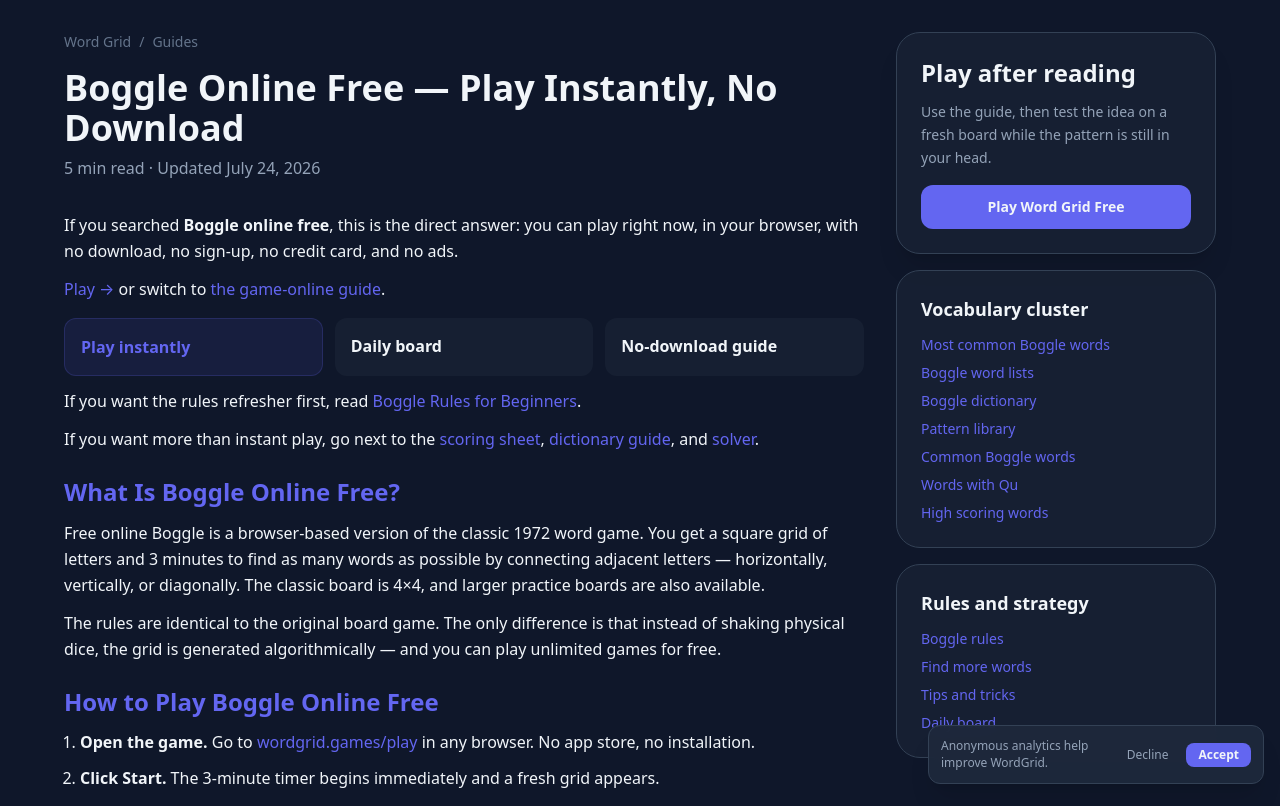
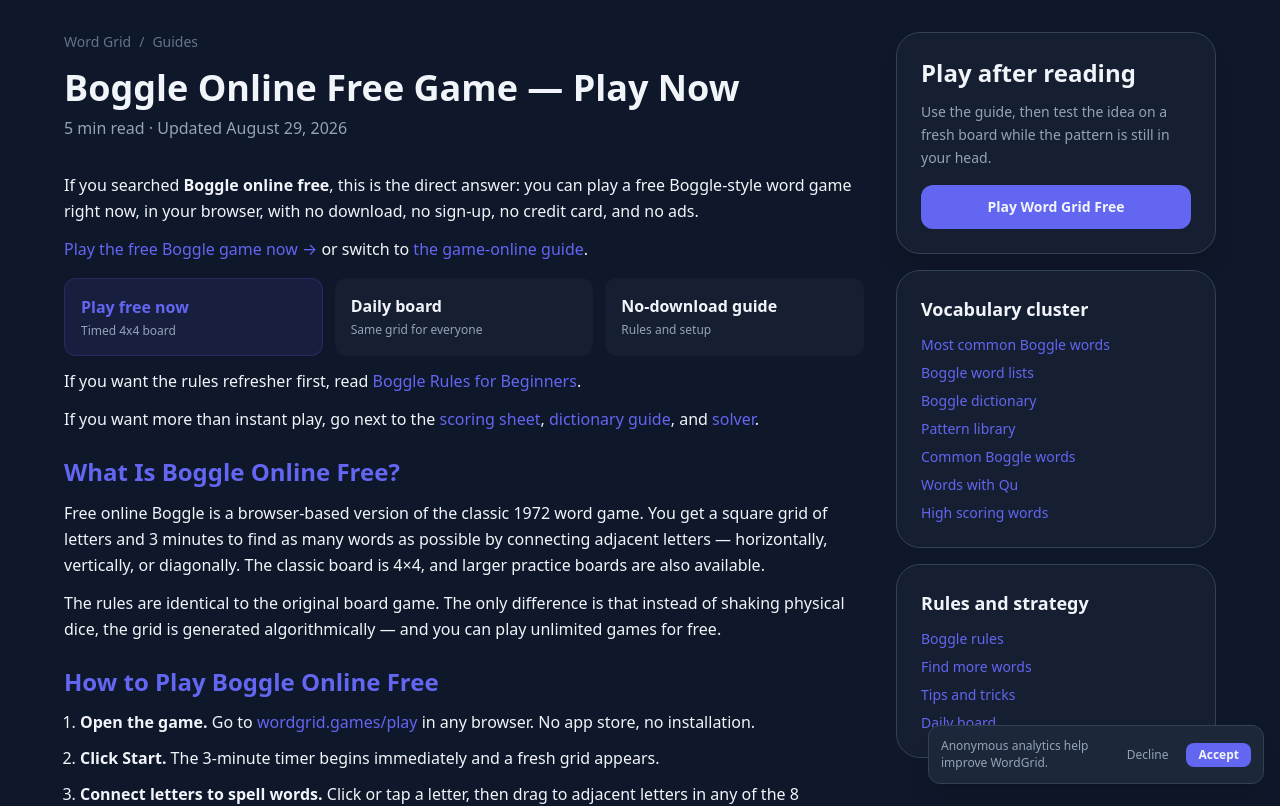
Before and after one commit to aieasygames-alt/wordgrid, a Next.js app: page /guides/boggle-online-free in a window 1280 px wide. Shown: the top 806 px of the page. Built offline with nearby package versions, Linux system fonts and the light colour scheme.

Commit message:
Tune SEO titles for CTR

```diff
--- a/src/app/HomeClient.tsx
+++ b/src/app/HomeClient.tsx
@@ -85,12 +85,13 @@
         <div className="grid gap-6 lg:grid-cols-[minmax(0,1fr)_560px] lg:items-start">
           <div className="text-center lg:text-left">
             <h1 className="text-3xl sm:text-4xl font-bold tracking-tight mb-3">
-              WordGrid: Free Online Word Grid Game
+              Free Word Grid Game Online
             </h1>
             <p className="text-base text-text-muted max-w-lg mx-auto lg:mx-0 mb-4">
               Play WordGrid instantly in your browser. Connect adjacent letters
-              on Boggle-style 4x4 boards, chase longer words, and choose Daily,
-              timed, or untimed Zen play. No download, no sign-up.
+              on Boggle-style 4x4 boards, chase longer words, and choose a
+              Daily word puzzle, timed brain game, or untimed Zen practice. No
+              download, no sign-up.
             </p>
             <div className="grid grid-cols-2 gap-3 sm:grid-cols-4">
               {primaryEntrances.map((entry) => (
--- a/src/app/daily/DailyClient.tsx
+++ b/src/app/daily/DailyClient.tsx
@@ -141,12 +141,12 @@
             WordGrid
           </a>
           <h1 className="mt-1 text-3xl sm:text-4xl font-bold tracking-tight">
-            Daily Word Grid Puzzle — {today}
+            Daily Word Grid Puzzle — Today's Word Guessing Game
           </h1>
           <p className="mt-3 text-sm sm:text-base text-text-muted max-w-2xl mx-auto leading-relaxed">
-            Play today&apos;s free 4x4 WordGrid board. Everyone gets the same
-            Boggle-style puzzle and the same 3-minute timer, so your score is
-            easy to compare and review.
+            Play today&apos;s free 4x4 WordGrid board for {today}. Everyone gets
+            the same Boggle-style word guessing game and the same 3-minute
+            timer, so your score is easy to compare and review.
           </p>
           <div className="mt-4 flex flex-wrap justify-center gap-2 text-xs">
             {entryLinks.map((entry) => (
--- a/src/app/daily/page.tsx
+++ b/src/app/daily/page.tsx
@@ -4,22 +4,23 @@
 const BASE_URL = "https://wordgrid.games";
 
 export const metadata: Metadata = {
-  title: "Daily Word Grid Puzzle - Play Today's Free Boggle-Style Board",
+  title: "Daily Word Grid Puzzle — Today's Free Word Guessing Game",
   description:
-    "Play today's free WordGrid Daily puzzle. Everyone gets the same Boggle-style 4x4 board, a 3-minute timer, streak tracking, and a fresh challenge every day.",
+    "Play today's free daily word guessing game. Connect letters in one shared 4x4 word grid puzzle with a 3-minute timer and streak tracking.",
   alternates: { canonical: "/daily" },
   keywords: [
     "daily word grid",
     "daily word puzzle",
+    "daily word guessing game",
     "daily boggle",
     "daily boggle puzzle",
     "word grid daily",
     "free daily word game",
   ],
   openGraph: {
-    title: "Daily Word Grid Puzzle - Play Today's Free Boggle-Style Board",
+    title: "Daily Word Grid Puzzle — Today's Free Word Guessing Game",
     description:
-      "Today's daily word grid puzzle. Same grid for everyone, 3-minute timer, streak tracking, and a fresh board every day.",
+      "Today's daily word guessing game. Same word grid for everyone, 3-minute timer, streak tracking, and a fresh board every day.",
   },
 };
 
@@ -35,7 +36,7 @@
     playMode: ["SinglePlayer"],
     isAccessibleForFree: true,
     description:
-      "A free daily word grid puzzle with one shared Boggle-style 4x4 board, a 3-minute timer, streak tracking, and a new challenge every day.",
+      "A free daily word guessing game with one shared Boggle-style 4x4 board, a 3-minute timer, streak tracking, and a new word grid puzzle every day.",
     offers: {
       "@type": "Offer",
       price: "0",
--- a/src/app/guides/boggle-online-free/page.tsx
+++ b/src/app/guides/boggle-online-free/page.tsx
@@ -3,9 +3,9 @@
 import { GuideDesktopShell } from "@/components/GuideDesktopShell";
 
 export const metadata: Metadata = {
-  title: "Boggle Online Free — Play Instantly, No Download",
+  title: "Boggle Online Free Game — Play Now, No Download",
   description:
-    "Play Boggle online free in your browser. No download, no sign-up, no ads. Try classic 3-minute rounds, Daily boards, and larger practice grids.",
+    "Play a free Boggle online game instantly. No download, no sign-up, no ads. Try classic 3-minute rounds, Daily boards, and larger practice grids.",
   alternates: { canonical: "/guides/boggle-online-free" },
   keywords: [
     "boggle online free", "boggle online free game", "free boggle online",
@@ -13,9 +13,9 @@
     "boggle online free no sign up", "boggle free online game",
   ],
   openGraph: {
-    title: "Boggle Online Free — Play Instantly, No Download Required",
+    title: "Boggle Online Free Game — Play Now, No Download",
     description:
-      "Classic Boggle gameplay, free in your browser. Standard and larger practice grids, 3-minute timer. No download, no sign-up, no ads.",
+      "Classic Boggle gameplay, free in your browser. Play now with a 3-minute timer, Daily board, and larger practice grids.",
   },
 };
 
@@ -24,13 +24,13 @@
 const articleSchema = {
   "@context": "https://schema.org",
   "@type": "Article",
-  headline: "Boggle Online Free — Play Instantly, No Download",
+  headline: "Boggle Online Free Game — Play Now, No Download",
   description:
     "How to play Boggle online for free with no download or sign-up. Classic word puzzle in your browser.",
   author: { "@type": "Organization", name: "WordGrid" },
   publisher: { "@type": "Organization", name: "WordGrid" },
   datePublished: "2026-06-28",
-  dateModified: "2026-08-05",
+  dateModified: "2026-08-29",
   mainEntityOfPage: `${BASE_URL}/guides/boggle-online-free/`,
 };
 
@@ -115,21 +115,22 @@
             <Link href="/guides/" className="hover:text-text">Guides</Link>
           </nav>
           <h1 className="text-4xl font-bold mb-2">
-            Boggle Online Free — Play Instantly, No Download
+            Boggle Online Free Game — Play Now
           </h1>
-          <p className="text-text-muted">5 min read &middot; Updated July 24, 2026</p>
+          <p className="text-text-muted">5 min read &middot; Updated August 29, 2026</p>
         </header>
 
         <div className="space-y-6 text-text">
           <section>
             <p className="leading-relaxed">
               If you searched <strong>Boggle online free</strong>, this is the
-              direct answer: you can play right now, in your browser, with no
-              download, no sign-up, no credit card, and no ads.
+              direct answer: you can play a free Boggle-style word game right
+              now, in your browser, with no download, no sign-up, no credit
+              card, and no ads.
             </p>
             <p className="leading-relaxed mt-3">
               <Link href="/play" className="text-primary hover:underline">
-                Play →
+                Play the free Boggle game now →
               </Link>{" "}
               or switch to{" "}
               <Link href="/guides/boggle-game-online" className="text-primary hover:underline">
@@ -139,13 +140,22 @@
             </p>
             <div className="mt-4 grid gap-3 sm:grid-cols-3">
               <Link href="/play" className="rounded-xl border border-primary/20 bg-primary/10 p-4 font-semibold text-primary hover:bg-primary/15 transition">
-                Play instantly
+                Play free now
+                <span className="mt-1 block text-xs font-normal text-text-muted">
+                  Timed 4x4 board
+                </span>
               </Link>
               <Link href="/daily" className="rounded-xl bg-surface/50 p-4 font-semibold hover:bg-surface transition">
                 Daily board
+                <span className="mt-1 block text-xs font-normal text-text-muted">
+                  Same grid for everyone
+                </span>
               </Link>
               <Link href="/guides/play-boggle-online-free" className="rounded-xl bg-surface/50 p-4 font-semibold hover:bg-surface transition">
                 No-download guide
+                <span className="mt-1 block text-xs font-normal text-text-muted">
+                  Rules and setup
+                </span>
               </Link>
             </div>
             <p className="leading-relaxed mt-3">
--- a/src/app/play/page.tsx
+++ b/src/app/play/page.tsx
@@ -4,19 +4,20 @@
 const BASE_URL = "https://wordgrid.games";
 
 export const metadata: Metadata = {
-  title: "Play Word Grid Online Free - Instant 4x4, 5x5, 6x6 Game",
+  title: "Play Word Grid Online Free — Timed Boggle Brain Game",
   description:
-    "Play word grid online free instantly. No download or sign-up. Connect letters in 4x4, 5x5, or 6x6 Boggle-style grids with timed or Zen mode.",
+    "Play a timed Boggle-style brain game online free. Connect letters in 4x4, 5x5, or 6x6 word grids with no download or sign-up.",
   alternates: { canonical: "/play" },
   keywords: [
     "play boggle online free", "play boggle online", "boggle online free",
     "free boggle online", "play free boggle", "boggle game online",
     "word grid online", "word grid puzzle", "word grid game",
+    "boggle timed game", "brain games word grid game",
   ],
   openGraph: {
-    title: "Play Word Grid Online Free - Instant 4x4, 5x5, 6x6 Game",
+    title: "Play Word Grid Online Free — Timed Boggle Brain Game",
     description:
-      "Play word grid online free in your browser. No download, no sign-up. Connect letters, find words, and beat the clock across multiple board sizes or practice in Zen mode.",
+      "Play a timed word grid brain game in your browser. No download, no sign-up. Connect letters, find words, and beat the clock.",
   },
 };
 
@@ -32,7 +33,7 @@
     playMode: ["SinglePlayer"],
     isAccessibleForFree: true,
     description:
-      "Free browser-based word grid game with timed rounds, Zen practice, and 4x4, 5x5, or 6x6 boards.",
+      "Free browser-based word grid brain game with timed Boggle-style rounds, Zen practice, and 4x4, 5x5, or 6x6 boards.",
     offers: {
       "@type": "Offer",
       price: "0",
--- a/src/app/sitemap.ts
+++ b/src/app/sitemap.ts
@@ -4,8 +4,8 @@
 import { WORD_LIST_PAGES } from "@/lib/word-lists";
 
 const BASE_URL = "https://wordgrid.games";
-const SITE_UPDATED = new Date("2026-08-05");
-const GUIDE_UPDATED = new Date("2026-08-05");
+const SITE_UPDATED = new Date("2026-08-29");
+const GUIDE_UPDATED = new Date("2026-08-29");
 const GUIDE_PREVIOUS = new Date("2026-07-24");
 const GUIDE_PATTERN_UPDATED = new Date("2026-07-09");
 const GUIDE_WORD_LIST_UPDATED = new Date("2026-07-13");
```
Also changed, not shown: src/app/page.tsx (+6 -6 lines), src/app/solver/page.tsx (+5 -5 lines).
